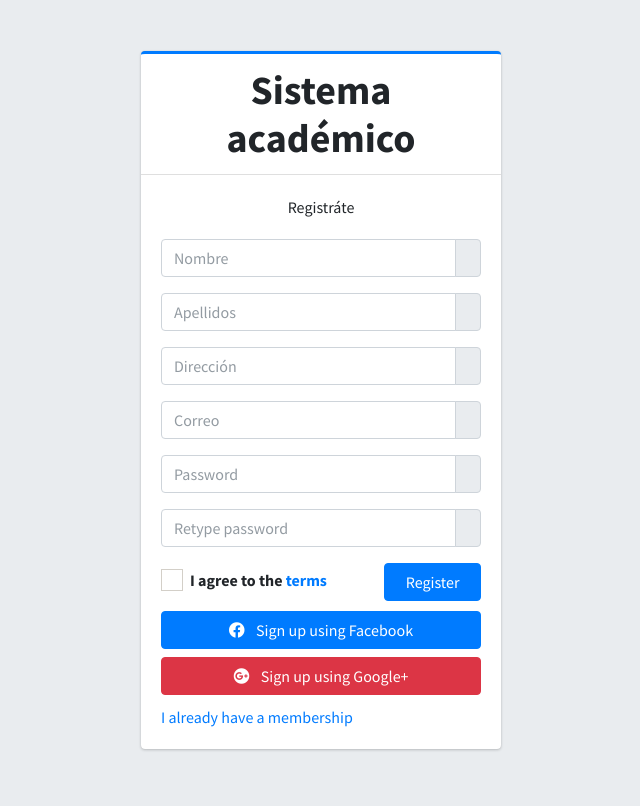
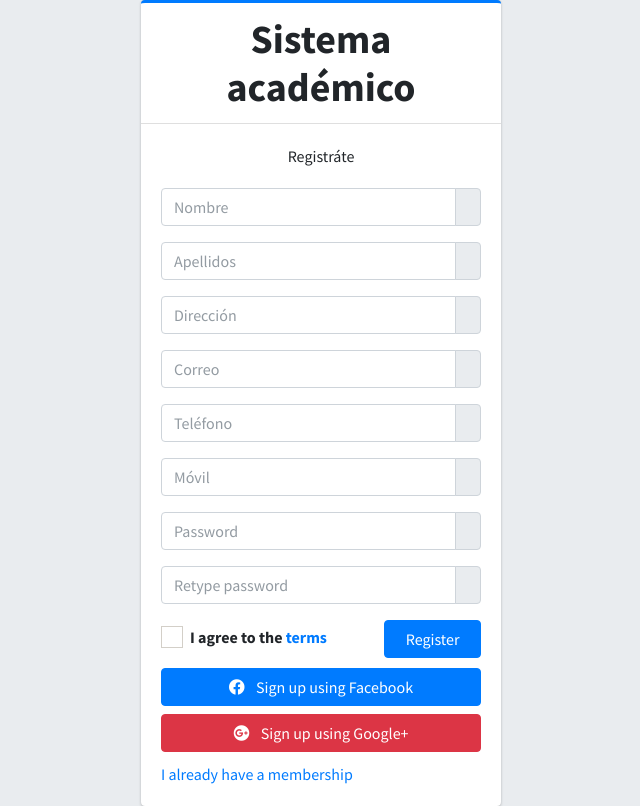
Before and after one commit to HQMYL/alumnos, a PHP site: page /registro.php in a window 1280 px wide. Shown: the whole page, without its empty margins (319-959 px from the left). Before the commit the page ends 751 px from the top, so only its background shows below. Run offline with PHP 8.4, Linux system fonts and the light colour scheme; some libraries are stand-ins or nearby versions.

Commit message:
Add files via upload

```diff
--- a/registro.php
+++ b/registro.php
@@ -25,7 +25,7 @@
 
       <form id="fupForm">
         <div class="input-group mb-3">
-          <input type="text" class="form-control" placeholder="Nombre">
+          <input type="text" class="form-control" name="nombre" placeholder="Nombre">
           <div class="input-group-append">
             <div class="input-group-text">
 
@@ -51,7 +51,25 @@
           </div>
         </div>
         <div class="input-group mb-3">
-          <input type="email" class="form-control" placeholder="Correo">
+          <input type="email" class="form-control" name="correo" placeholder="Correo">
+          <div class="input-group-append">
+            <div class="input-group-text">
+
+            </div>
+          </div>
+        </div>
+
+        <div class="input-group mb-3">
+          <input type="email" class="form-control" name="tel" placeholder="Teléfono">
+          <div class="input-group-append">
+            <div class="input-group-text">
+
+            </div>
+          </div>
+        </div>
+
+        <div class="input-group mb-3">
+          <input type="email" class="form-control" name="movil" placeholder="Móvil">
           <div class="input-group-append">
             <div class="input-group-text">
 
```
